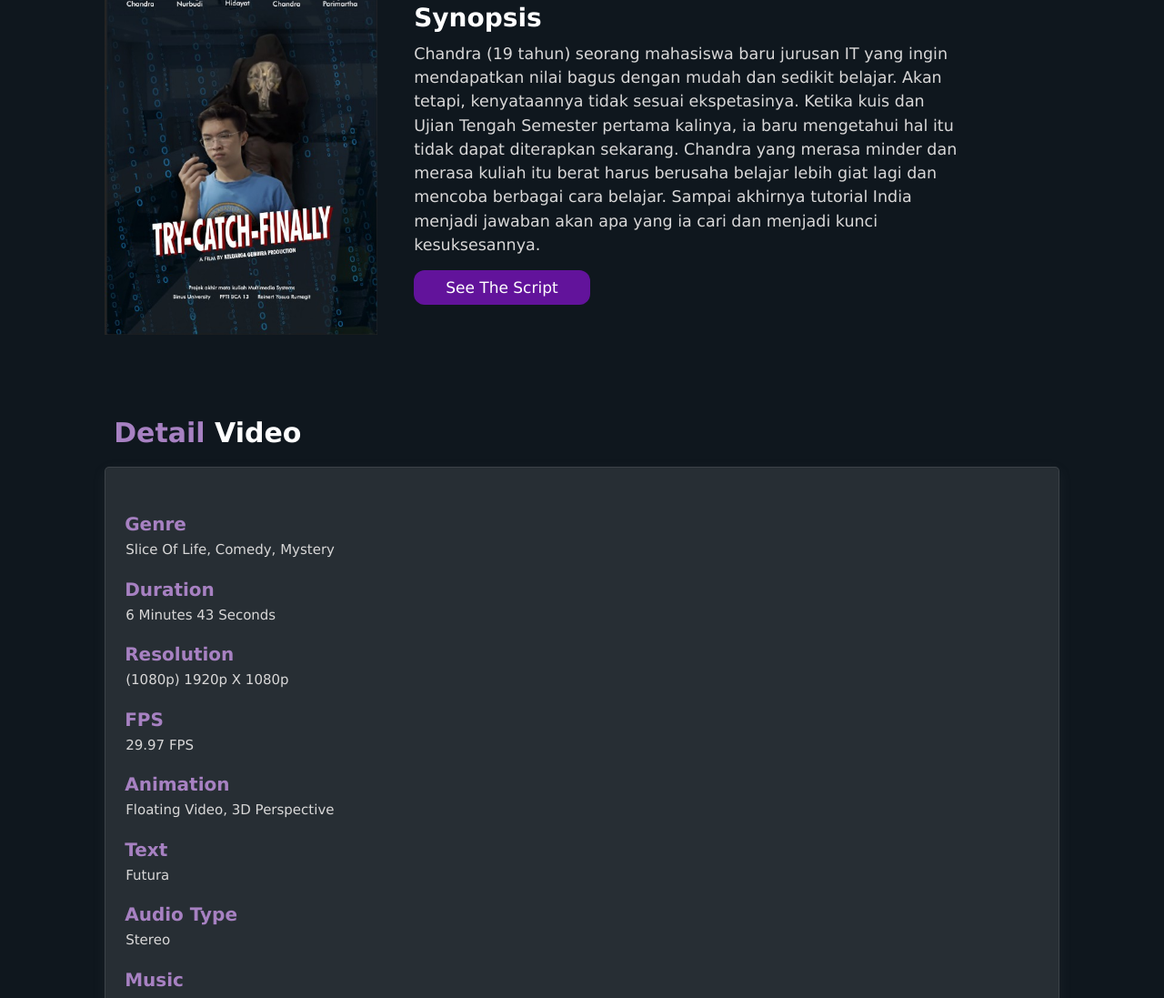
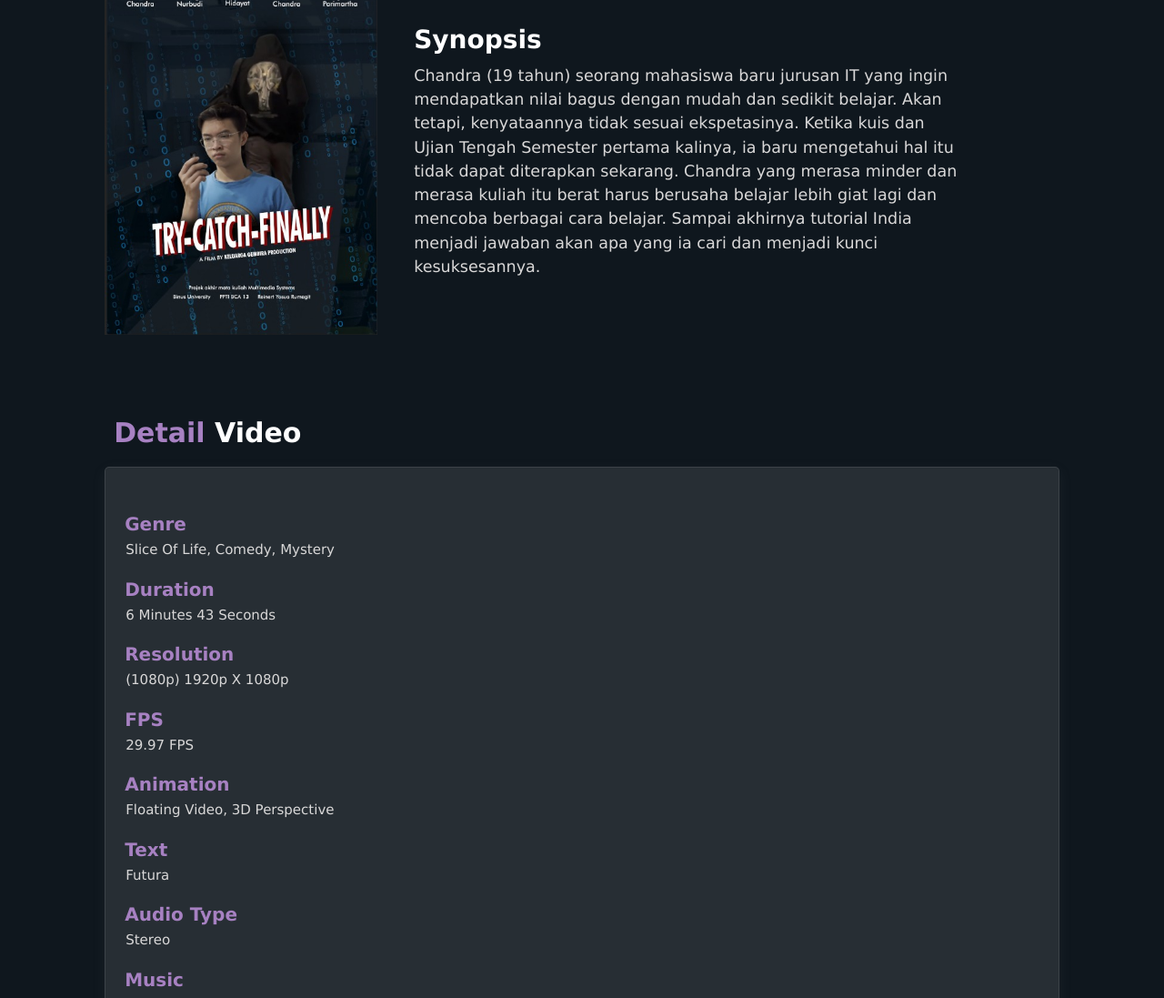
Before and after one commit to nathaliachand/nathaliachand.github.io, a plain HTML site: page index.html in a window 1280 px wide. Shown: the part 2675-3772 px from the top of the page at 91% size. Drawn offline with nearby package versions, Linux system fonts and the light colour scheme.

Commit message:
Update index.html

```diff
--- a/index.html
+++ b/index.html
@@ -208,11 +208,6 @@
       <h1 class="heading"><span> About the </span>Story</h1>
 
       <div class="row">
-        <!-- <div class="video-container">
-              <video src="images/about-vid.mp4" loop autoplay muted></video>
-
-              <h3>best flower sellers</h3>
-          </div> -->
 
         <img src="images/poster.jpeg" alt="" style="width: 30rem" height="" />
 
@@ -230,13 +225,6 @@
             kesuksesannya.
           </p>
 
-          <!-- <a href="script.html" class="btn">See the Script</a> -->
-          <a
-            href="try, catch, finally\try, catch, finally\pdf\Try, Catch, Finally.pdf"
-            download
-            class="btn"
-            >See the Script</a
-          >
         </div>
       </div>
     </section>
@@ -342,11 +330,8 @@
     </section>
     <!-- footer -->
 
-    <!-- Jquery -->
     <script src="https://cdnjs.cloudflare.com/ajax/libs/jquery/3.5.1/jquery.min.js"></script>
-    <!-- Owl Carousel -->
     <script src="https://cdnjs.cloudflare.com/ajax/libs/OwlCarousel2/2.3.4/owl.carousel.min.js"></script>
-    <!-- Custom Javascript -->
     <script>
       $(document).ready(function () {
         $(".owl-carousel").owlCarousel({
```
